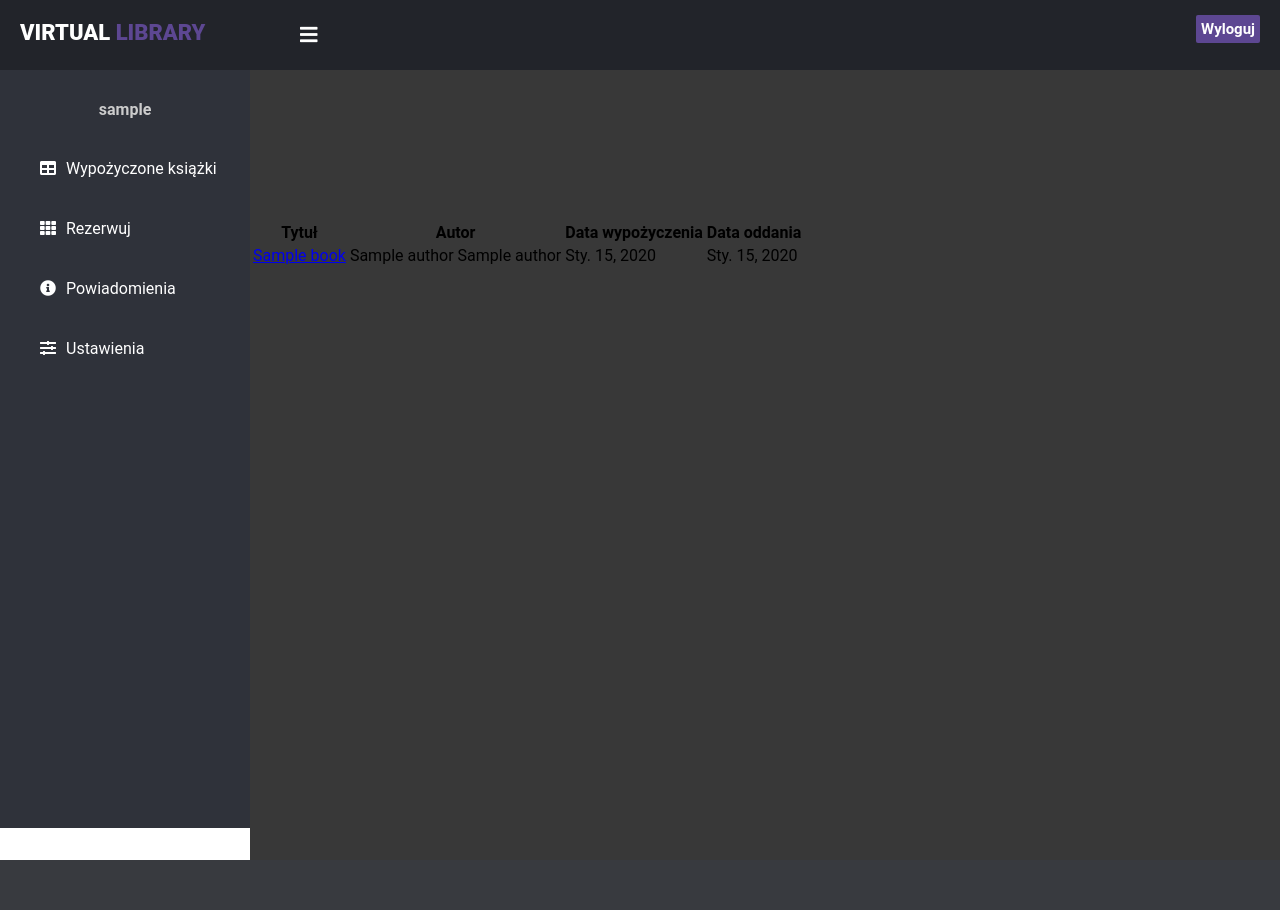
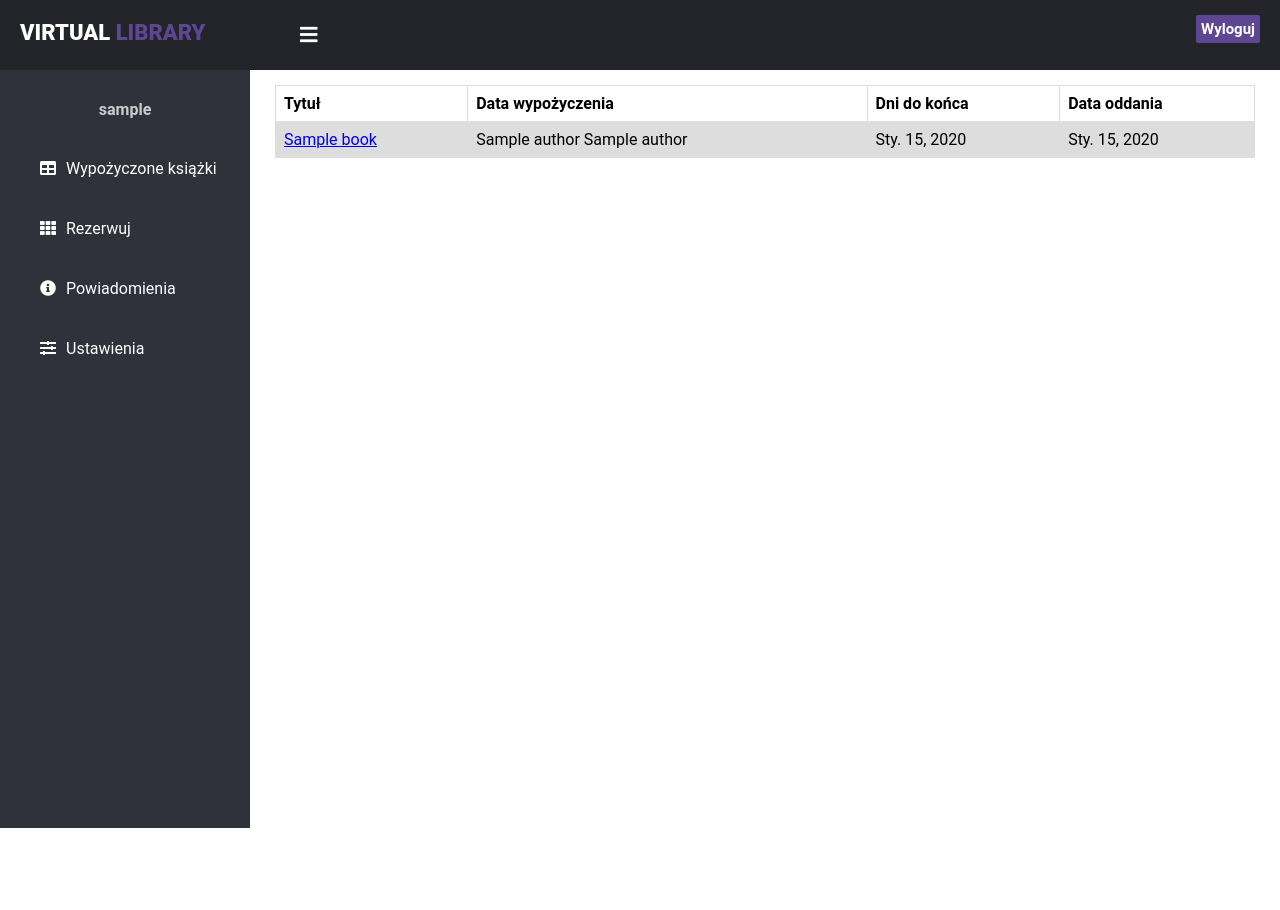
Before and after one commit to arczan2/biblioteka, a Django app: page /uimain in a window 1280 px wide. Before the commit the page ends 860 px from the top, so only its background shows below. Run offline with Django 3.2, Linux system fonts and the light colour scheme; a user stored in the database is signed in; tables that the repository leaves empty hold one stand-in row (values such as "Sample post"); some libraries are stand-ins or nearby versions.

Commit message:
Poprawki wyglądu strony

```diff
--- a/library/models.py
+++ b/library/models.py
@@ -60,6 +60,7 @@
                               blank=True)
     author = models.ForeignKey(Author, null=True, on_delete=models.SET_NULL,
                                blank=True)
+    description = models.TextField(default='brak opisu')
     image = models.ImageField(upload_to='book_images/', null=True, blank=True)
 
     def clean(self):
--- a/library/static/library/UIStyle.css
+++ b/library/static/library/UIStyle.css
@@ -144,9 +144,9 @@
 
 .content{
   margin-top: 60px;
-
+  padding: 25px;
   margin-left: 250px;
-  background-color: #383838;
+  background-color: white;
   background-position: center;
   background-size: cover;
   height: 100vh;
@@ -177,6 +177,28 @@
   opacity: 0.8;
 }
 
+
+table {
+    border-collapse: collapse;
+    width: 100%;
+}
+
+td, th {
+    border: 1px solid #dddddd;
+    text-align: left;
+    padding: 8px;
+
+}
+
+tr:nth-child(even) {
+    background-color: #dddddd;
+}
+
+
+#options
+{
+  display: none;
+}
 
 @media screen and (max-width: 780px){
   .sidebar{
@@ -258,4 +280,5 @@
   .active{
     display: block;
   }
+
 }
--- a/library/templates/library/borrows.html
+++ b/library/templates/library/borrows.html
@@ -4,8 +4,8 @@
 <table>
     <tr>
         <th>Tytuł</th>
-        <th>Autor</th>
         <th>Data wypożyczenia</th>
+        <th>Dni do końca</th>
         <th>Data oddania</th>
     </tr>
     {% for borrow in borrows %}
--- a/library/templates/library/registration.html
+++ b/library/templates/library/registration.html
@@ -48,7 +48,7 @@
                     <div class="alert alert-success">
                         <i class="fas fa-info"></i> Rejestrując się akceptujesz regulamin biblioteki
                     </div>
-                <div class="show-form">
+                <div class="show-form reg-form">
 
                 <form method="post" action="">
 
```
Also changed, not shown: library/static/library/style.css (+16 -0 lines), library/templates/library/book_details.html (+94 -1 lines), library/migrations/0011_book_description.py (added).
